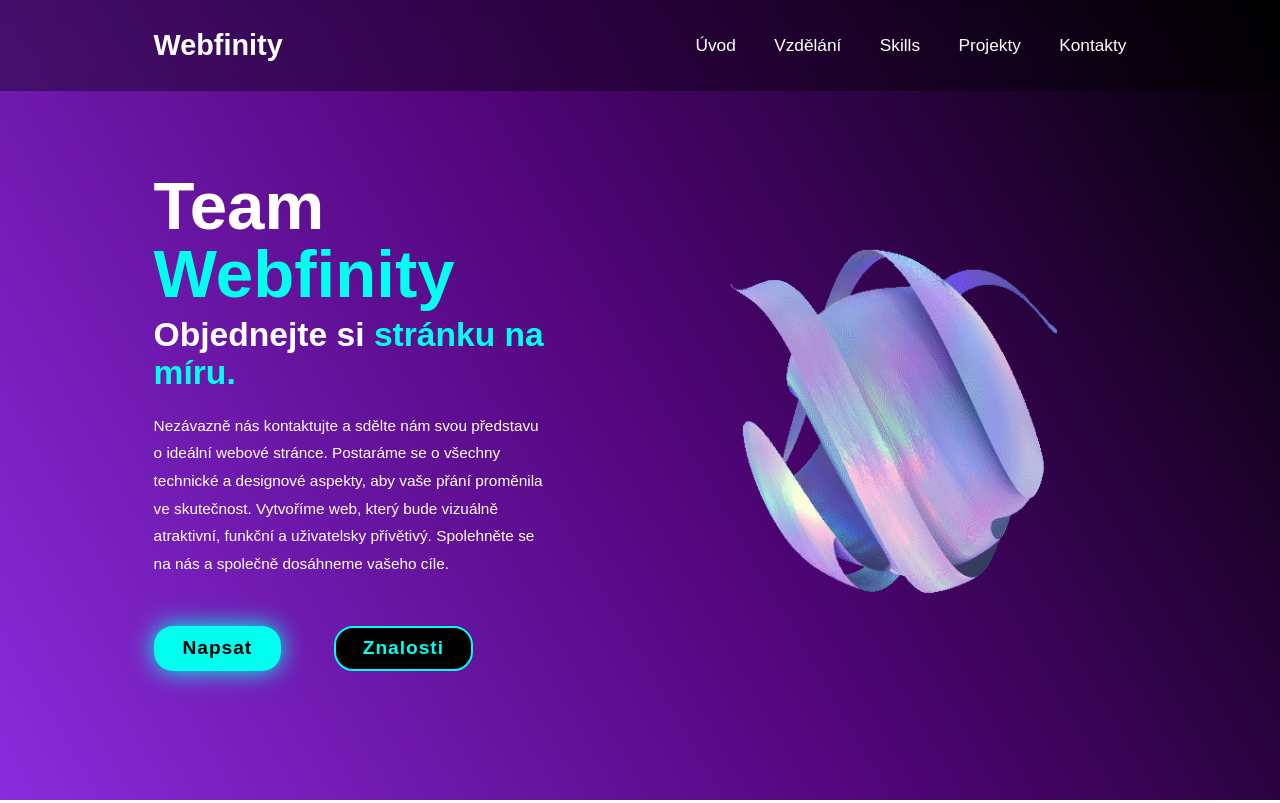
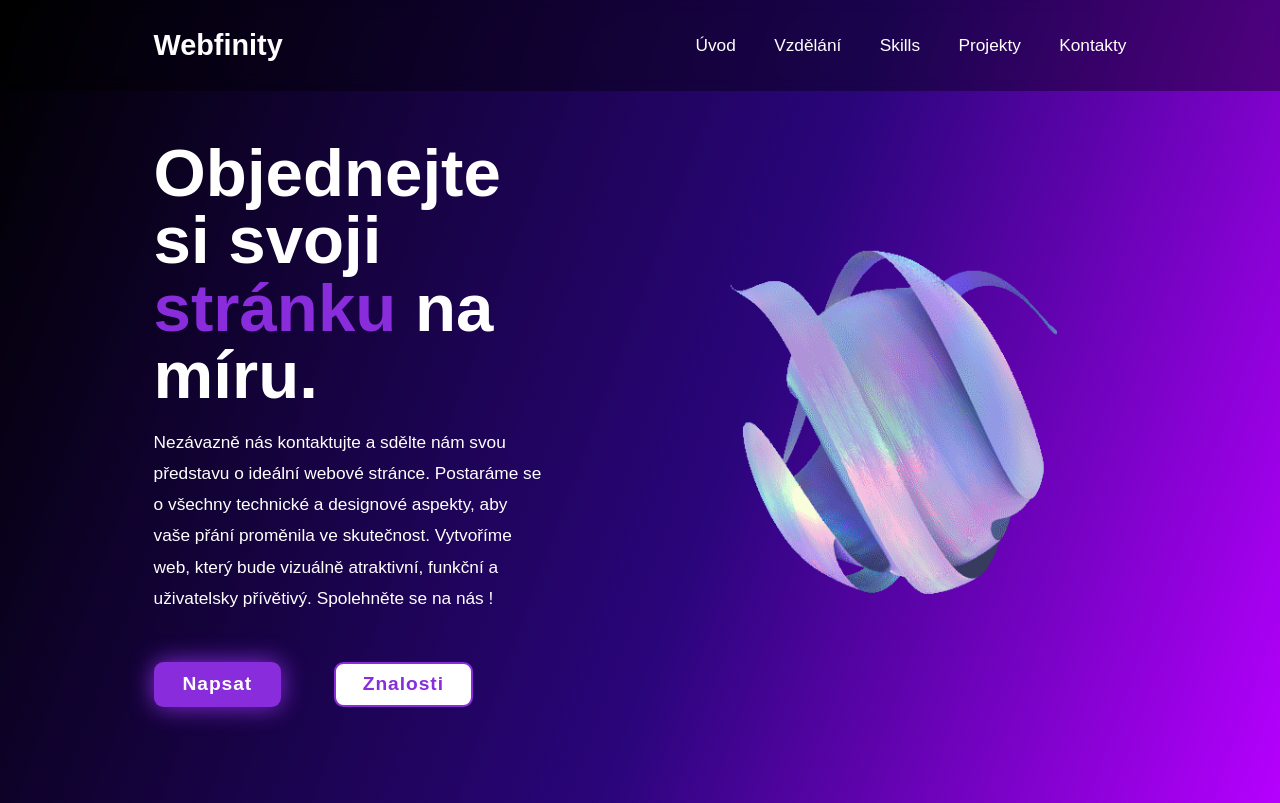
Before and after one commit to Vasaaa24/webfinity, a React (Create React App) app: page / in a window 1280 px wide. Built offline with nearby package versions, Linux system fonts and the light colour scheme.

Commit message:
second step

```diff
--- a/src/App.css
+++ b/src/App.css
@@ -10,10 +10,10 @@
 }
 
 :root {
-  --bg-color:linear-gradient(60deg, rgba(137,44,220,1) 0%, rgba(82,5,123,1) 50%, rgba(0,0,0,1) 100%);
-  --second-bg-color: #131313;
+  --bg-color:linear-gradient(-70deg, rgba(182,0,255,1) 0%, rgba(42,5,123,1) 43%, rgba(0,0,0,1) 100%);;
+  --second-bg-color: #000000;
   --text-color: white;
-  --main-color: #00ffee;
+  --main-color: #892CDC;
 }
 
 html {
--- a/src/components/homepage/Home.jsx
+++ b/src/components/homepage/Home.jsx
@@ -6,17 +6,15 @@ const Home = () => {
       <section className="home" id="home">
         <div className="home-content">
           <h1>
-            Team <span>Webfinity</span>
+          Objednejte si svoji <span>stránku</span> na míru.
           </h1>
-          <h3 className="text-animation">
-            Objednejte si <span></span>
-          </h3>
+
           <p>
             Nezávazně nás kontaktujte a sdělte nám svou představu o ideální
             webové stránce. Postaráme se o všechny technické a designové
             aspekty, aby vaše přání proměnila ve skutečnost. Vytvoříme web,
             který bude vizuálně atraktivní, funkční a uživatelsky přívětivý.
-            Spolehněte se na nás a společně dosáhneme vašeho cíle.
+            Spolehněte se na nás !
           </p>
           <div className="btn-group">
             <a href="#contact" className="btn">
--- a/src/components/homepage/home.css
+++ b/src/components/homepage/home.css
@@ -26,12 +26,6 @@ section {
     color: var(--main-color);
   }
 
-  .home-content h3 {
-    margin-bottom: 2rem;
-    margin-top: 1rem;
-    font-size: 3.5rem;
-  }
-
   .home-content h1 {
     font-size: 7rem;
     font-weight: 700;
@@ -41,6 +35,7 @@ section {
 
 
   .home-img img {
+    background-position: center;
     position: relative;
     top: 3rem;
     width: 37vw;
@@ -50,7 +45,8 @@ section {
 
 
   .home-content p {
-    font-size: 1.6rem;
+    margin-top: 2rem;
+    font-size: 1.8rem;
     font-weight: 500;
     line-height: 1.8;
     max-width: 1000px;
@@ -62,9 +58,9 @@ section {
     padding: 1rem 2.8rem;
     background: var(--main-color);
     box-shadow: 0 0 25px var(--main-color);
-    border-radius: 2rem;
+    border-radius: 1rem;
     font-size: 2rem;
-    color: black;
+    color:white;
     border: 2px solid transparent;
     letter-spacing: 0.1rem;
     font-weight: 600;
@@ -84,7 +80,7 @@ section {
   }
 
   .btn-group a:nth-of-type(2) {
-    background-color: black;
+    background-color: white;
     color: var(--main-color);
     border: 2px solid var(--main-color);
     box-shadow: 0 0 25px transparent;
@@ -93,79 +89,13 @@ section {
   .btn-group a:nth-of-type(2):hover {
     box-shadow: 0 0 25px var(--main-color);
     background-color: var(--main-color);
-    color: black;
-  }
-  .text-animation {
-    font-size: 34px;
-    font-weight: 600;
-    min-width: 280px;
-  }
-
-  .text-animation span {
-    position: relative;
-  }
-
-  .text-animation span::before {
-    content: "Web Developer";
-    color: var(--main-color);
-    animation: words 20s infinite;
-  }
-  .text-animation span::after {
-    content: "";
-    background-color: var(--bg-color);
-    position: absolute;
-    width: calc(100% + 8px);
-    height: 100%;
-    border-left: 3px solid var(--bg-color);
-    right: -8px;
-    animation: cursor 0.6s infinite, typing 20s steps(14) infinite;
-  }
-
-  @keyframes cursor {
-    to {
-      border-left: 2px solid var(--main-color);
-    }
-  }
-  @keyframes words {
-    0%,
-    100% {
-      content: " stránku na míru.";
-    }
-  }
-  @keyframes typing {
-    10%,
-    15%,
-    30%,
-    35%,
-    50%,
-    55%,
-    70%,
-    75%,
-    90%,
-    95% {
-      width: 0;
-    }
-    5%,
-    20%,
-    25%,
-    40%,
-    45%,
-    60%,
-    65%,
-    80%,
-    85% {
-      width: calc(100% + 8px);
-    }
+    color: white;
   }
   @media (max-width: 895px) {
 
     .home {
       flex-direction: column-reverse;
-      margin: 5rem 4rem;
-    }
 
-    .home-content h3 {
-      font-size: 2.6rem;
     }
 
     .home-content h1 {
@@ -175,7 +105,6 @@ section {
 
     .home-content p {
       max-width: 600px;
-      margin: 0 auto;
     }
 
     .home-img img {
@@ -196,9 +125,6 @@ section {
       font-size: 4.5rem;
     }
 
-    .home-content h3 {
-      font-size: 2rem;
-    }
 
     .home-img img {
       width: 70vw;
@@ -220,10 +146,6 @@ section {
       font-size: 4rem;
     }
 
-    .home-content h3 {
-      font-size: 1.8rem;
-    }
-
     .home-img img {
       width: 80vw;
     }
```
